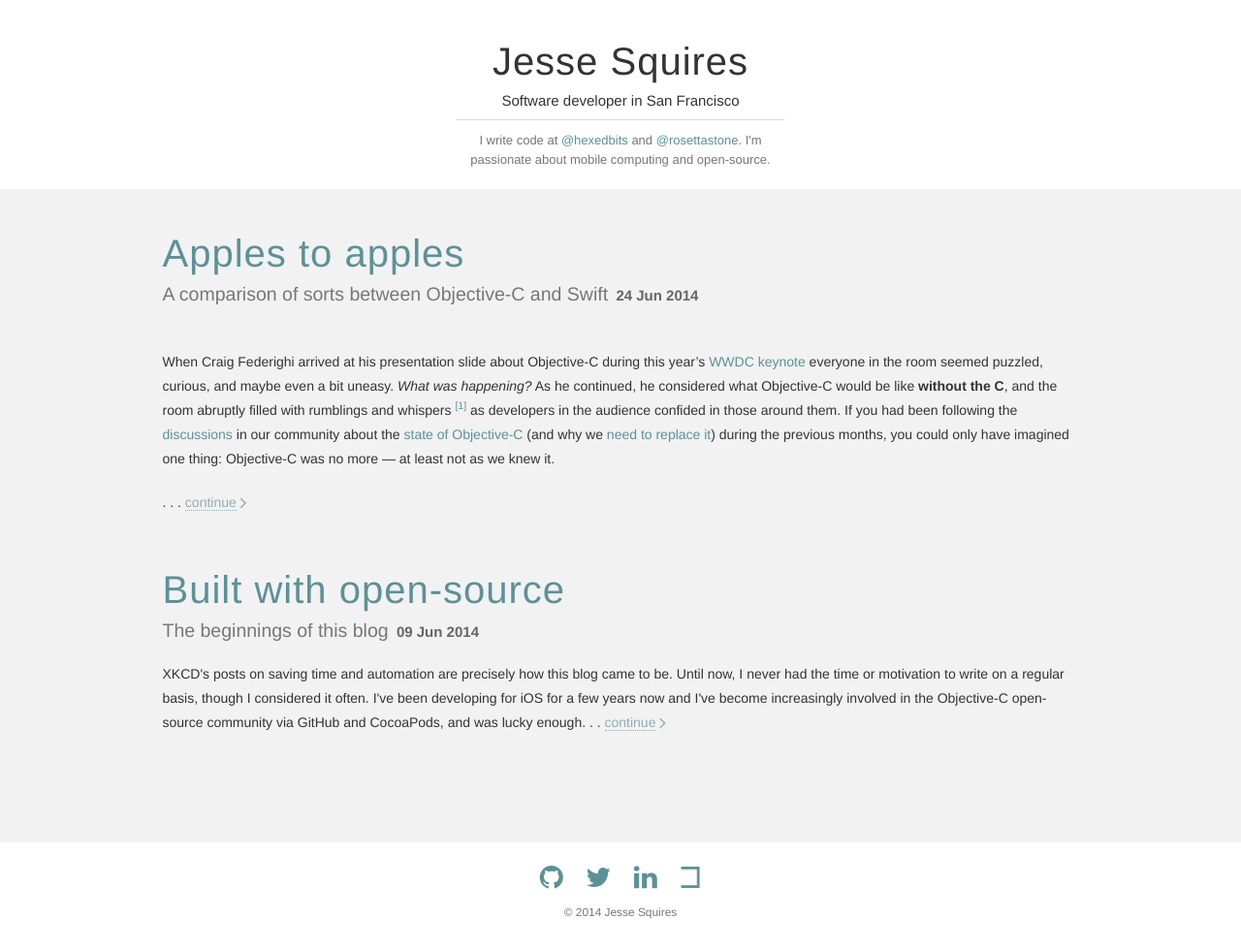
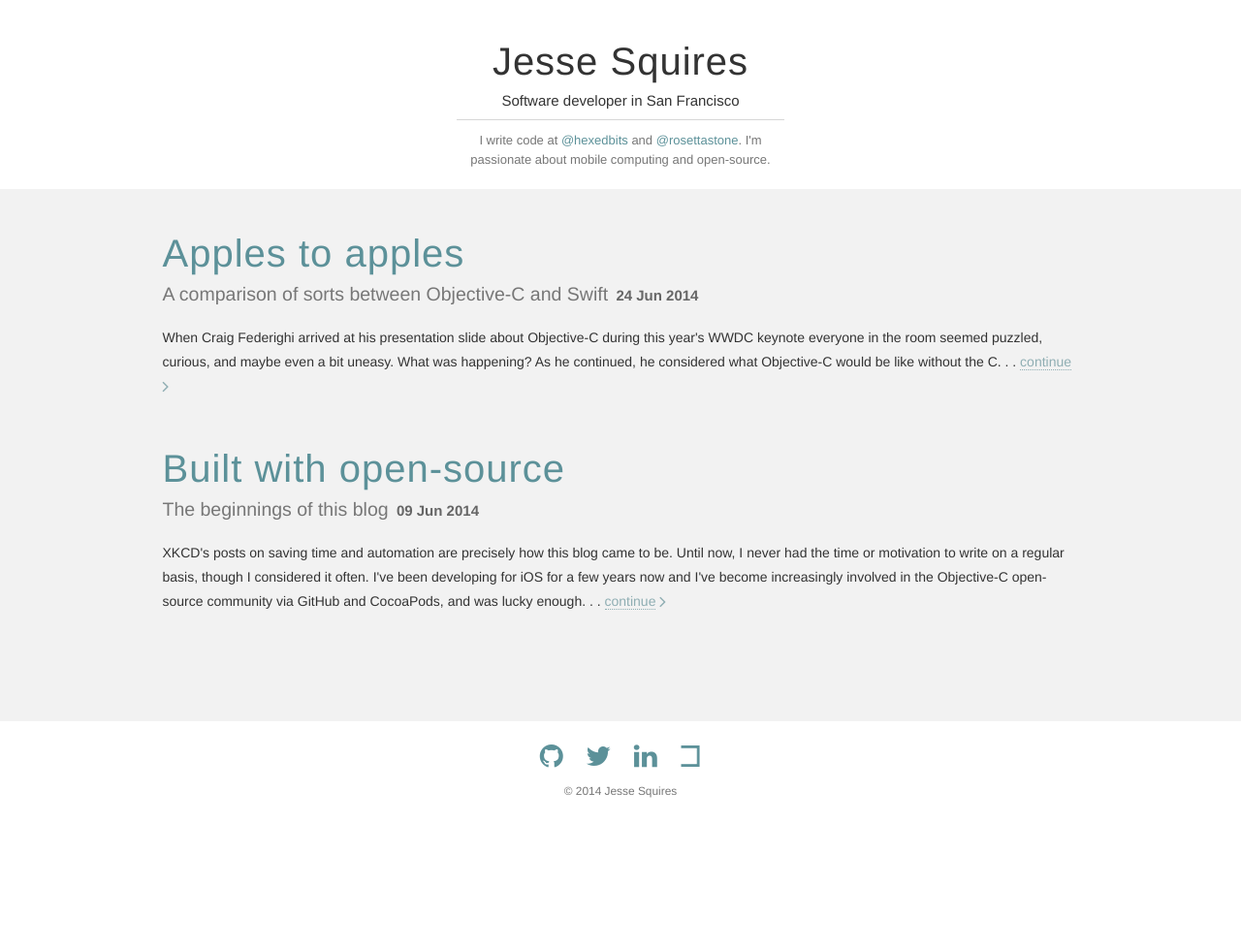
Before and after one commit to jessesquires/jessesquires.com, a Jekyll site: the page built from index.html, in a window 1280 px wide. Shown: the whole page at 97% size. Built offline with Jekyll 4.4.1, drawn with Linux system fonts in a browser that asks for light colours; nearby versions of some CDN libraries; Markdown is read by kramdown in place of the engine named in the settings; the list of posts is cut into pages by our own code; after the commit the page ends 900 px from its top, so only the background shows below that; some of the changed lines change nothing that is shown.

Commit message:
post revisions

```diff
--- a/_posts/2014-06-24-apples-to-apples.md
+++ b/_posts/2014-06-24-apples-to-apples.md
@@ -2,7 +2,7 @@
 layout: post
 title: Apples to apples
 subtitle: A comparison of sorts between Objective-C and Swift
-excerpt:
+excerpt: When Craig Federighi arrived at his presentation slide about Objective-C during this year's WWDC keynote everyone in the room seemed puzzled, curious, and maybe even a bit uneasy. What was happening? As he continued, he considered what Objective-C would be like without the C
 ---
 
 When Craig Federighi arrived at his presentation slide about Objective-C during this year's [WWDC keynote](http://www.apple.com/apple-events/june-2014/) everyone in the room seemed puzzled, curious, and maybe even a bit uneasy. *What was happening?* As he continued, he considered what Objective-C would be like **without the C**, and the room abruptly filled with rumblings and whispers <sup><a href="#note1" id="superscript1">[1]</a></sup> as developers in the audience confided in those around them. If you had been following the [discussions](http://kickingbear.com/blog/archives/412) in our community about the [state of Objective-C](http://nearthespeedoflight.com/article/2014_03_17_objective_next) (and why we [need to replace it](http://ashfurrow.com/blog/we-need-to-replace-objective-c)) during the previous months, you could only have imagined one thing: Objective-C was no more &mdash; at least not as we knew it.
@@ -28,7 +28,7 @@ Each project is a command line app with a debug, release, and unit-test scheme.
 
 The benchmarks consist of *T* trials, which are averaged at the end to obtain the average execution time for each algorithm. Each trial begins by generating an array of *N* random integers in the range `[0, UINT32_MAX)`. Then, each sorting algorithm is passed a copy of this initial array to sort. The current time is logged before and after each sort and the difference between the two yields the execution time for the algorithm for the current trial.
 
-These two programs were carefully crafted to be a true *apples-to-apples* comparison. All of the algorithms, as well as `main.swift` and `main.m`, are implemented as simiarly as possible, bounded only by the confines and paradigms of the languages themselves. In Objective-C, `NSArray` and `NSNumber` are used intentionally as the counterparts to Swift's `Array` and `Int`. The APIs are language-specific too, for example `exchangeObjectAtIndex: withObjectAtIndex:` versus `swap()`.
+These two programs were carefully crafted to be a true *apples-to-apples* comparison. All of the algorithms, as well as `main.swift` and `main.m`, are implemented as similarly as possible, bounded only by the confines and paradigms of the languages themselves. In Objective-C, `NSArray` and `NSNumber` are used intentionally as the counterparts to Swift's `Array` and `Int`. The APIs are language-specific too, for example `exchangeObjectAtIndex: withObjectAtIndex:` versus `swap()`.
 
 The following were used for the standard library sorts:
 
@@ -98,11 +98,11 @@ Below are the results of running each program over 10 trials with 10,000 integer
 	</table>
 </div>
 
-<p class="text-muted">Note that <code>-O</code> is the standard optimization level for Swift and <code>-Ofast</code>, though faster, removes <strong>all</strong> safety features (<em>array bounds-checking, integer overflow checking, etc.</em>) from Swift. In other words, do not ship an entire app compiled with <code>-Ofast</code>. According to the Apple engineers that I spoke with, <code>-O3</code> in Objective-C is essentially the eqivalent to <code>-O</code> in Swift.</p>
+<p class="text-muted">Note that <code>-O</code> is the standard optimization level for Swift and <code>-Ofast</code>, though faster, removes <strong>all</strong> safety features (<em>array bounds-checking, integer overflow checking, etc.</em>) from Swift. In other words, do not ship an entire app compiled with <code>-Ofast</code>. According to the Apple engineers that I spoke with, <code>-O3</code> in Objective-C is essentially the equivalent to <code>-O</code> in Swift.</p>
 
 There are a few notable discoveries here:
 
-1. Objective-C *without* optimizations running in debug outperforms Swift *with* optimizations running in release. Only with <code>-Ofast</code> do we begin to experience the swiftness of Swift, and even then the standard library sort in Objective-C is faster. According to Craig Federighi's slides on benchmarks during the keynote (1:45:30), we should (probably?) be seeing different results here. He noted benchmarks for complex object sort that showed Objective-C performing at 2.8x and Swift at 3.9x, using Python as the baseline (1.0x). It is not clear at this time how these benchmarks were acheived. What were the build and optimization settings? What is a "complex object"? In any case, surely Swift should be able to sort integers just as well as "complex objects", right?
+1. Objective-C *without* optimizations running in debug outperforms Swift *with* optimizations running in release. Only with <code>-Ofast</code> do we begin to experience the swiftness of Swift, and even then the standard library sort in Objective-C is faster. According to Craig Federighi's slides on benchmarks during the keynote (1:45:30), we should (probably?) be seeing different results here. He noted benchmarks for complex object sort that showed Objective-C performing at 2.8x and Swift at 3.9x, using Python as the baseline (1.0x). It is not clear at this time how these benchmarks were achieved. What were the build and optimization settings? What is a "complex object"? In any case, surely Swift should be able to sort integers just as well as "complex objects", right?
 
 2. We all know that selection sort and insertion sort are not particularly optimal algorithms, and Swift does a good job to emphasize this. But why are these two so terrible in Swift? Especially insertion sort. *Especially insertion sort.*
 
```
